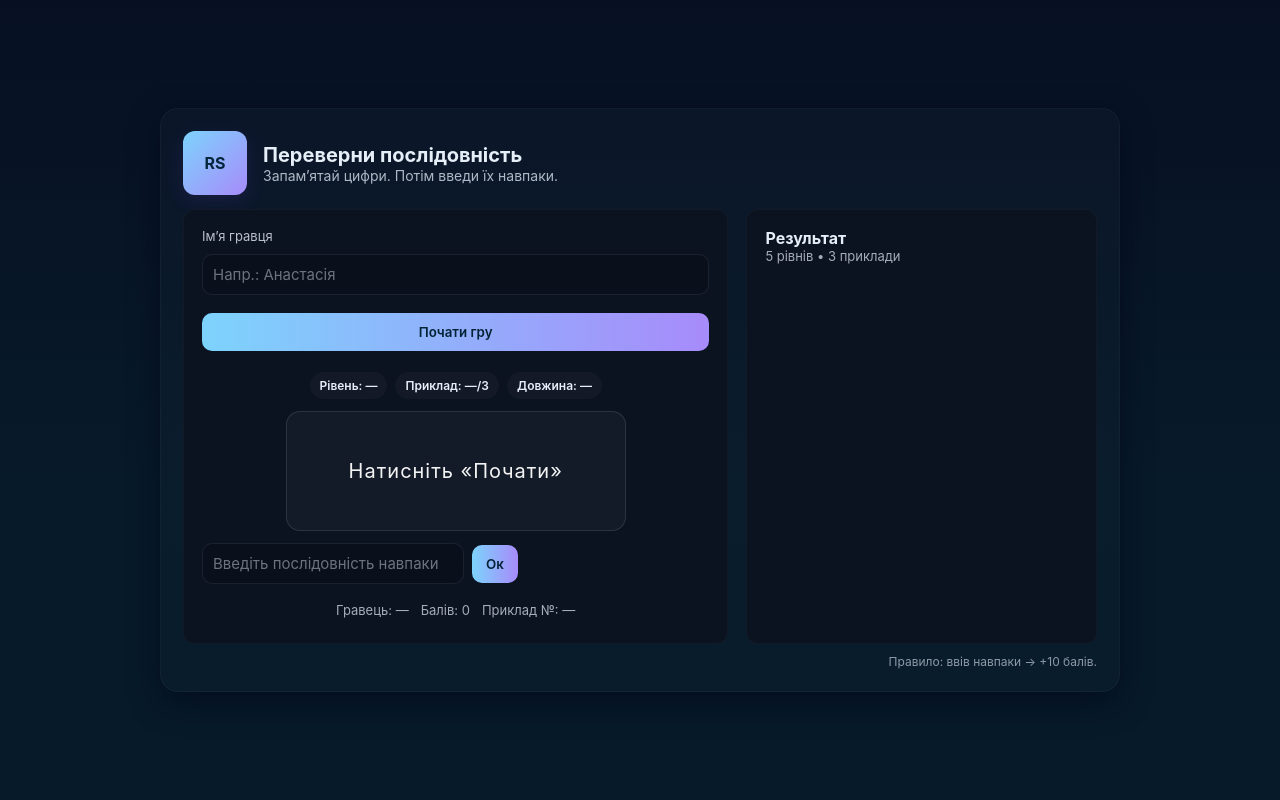
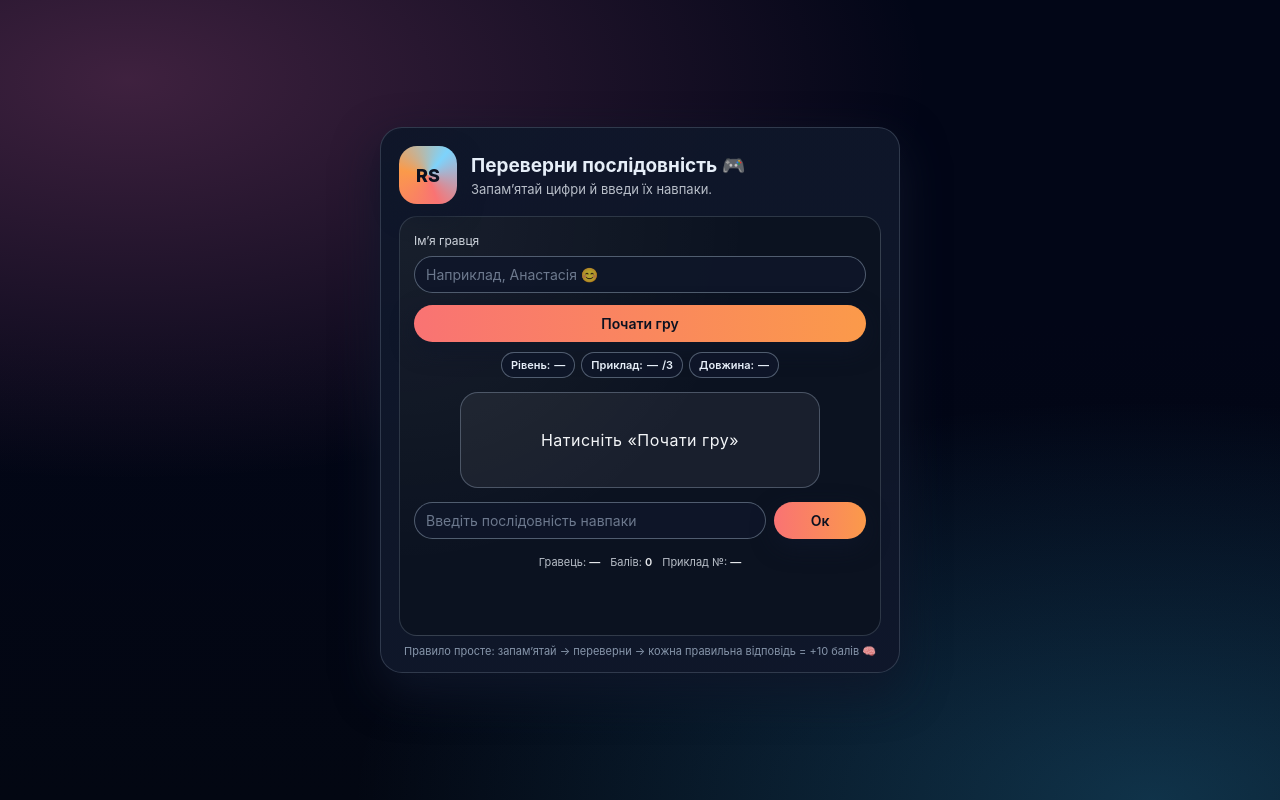
Before and after one commit to Anastasija1504/dee, a plain HTML site: page index.html in a window 1280 px wide. Drawn offline with Linux system fonts and the light colour scheme.

Commit message:
Update index.html

```diff
--- a/index.html
+++ b/index.html
@@ -9,208 +9,313 @@
     :root{
       --bg:#0f1724;
       --card:#0b1220;
-      --accent:#7dd3fc;
-      --accent2:#a78bfa;
-      --glass: rgba(255,255,255,0.04)
+      --accent:#f97373;
+      --accent2:#fb9a4a;
+      --accent3:#7dd3fc;
+      --glass: rgba(255,255,255,0.06);
     }
+
     *{
       box-sizing:border-box;
-      font-family:Inter,ui-sans-serif,system-ui,-apple-system,"Segoe UI",Roboto,'Helvetica Neue',Arial
+      font-family:Inter,ui-sans-serif,system-ui,-apple-system,"Segoe UI",Roboto,'Helvetica Neue',Arial;
     }
+
     body{
       margin:0;
       min-height:100vh;
       background:
-        linear-gradient(180deg,#071023 0%, #071a2a 60%),
-        radial-gradient(600px 300px at 10% 20%, rgba(122,85,255,0.07), transparent);
+        radial-gradient(800px 400px at 10% 10%, rgba(244,114,182,0.25), transparent),
+        radial-gradient(800px 400px at 90% 100%, rgba(56,189,248,0.24), transparent),
+        linear-gradient(180deg,#020617 0%, #020617 40%, #030712 100%);
       color:#e6eef8;
       display:flex;
       align-items:center;
       justify-content:center;
-      padding:28px
+      padding:18px;
     }
+
     .app{
-      width:960px;
-      max-width:96%;
-      background:linear-gradient(180deg, rgba(255,255,255,0.02), rgba(255,255,255,0.01));
-      border-radius:18px;
-      padding:22px;
-      box-shadow:0 10px 30px rgba(2,6,23,0.6);
-      border:1px solid rgba(255,255,255,0.03)
+      width:100%;
+      max-width:520px;
+      background:linear-gradient(180deg, rgba(15,23,42,0.95), rgba(15,23,42,0.98));
+      border-radius:22px;
+      padding:18px 18px 14px;
+      box-shadow:0 18px 45px rgba(15,23,42,0.9);
+      border:1px solid rgba(148,163,184,0.25);
     }
+
     header{
       display:flex;
       align-items:center;
-      gap:16px;
-      margin-bottom:14px
+      gap:14px;
+      margin-bottom:12px;
     }
+
     .logo{
-      width:64px;
-      height:64px;
-      border-radius:12px;
-      background:linear-gradient(135deg,var(--accent),var(--accent2));
+      width:58px;
+      height:58px;
+      border-radius:18px;
+      background:conic-gradient(from 160deg, var(--accent), var(--accent2), var(--accent3), var(--accent));
       display:flex;
       align-items:center;
       justify-content:center;
-      font-weight:700;
-      color:#04263b;
-      box-shadow:0 6px 20px rgba(120,63,255,0.12)
+      font-weight:800;
+      color:#0b1120;
+      box-shadow:0 10px 25px rgba(15,23,42,0.9);
+      font-size:18px;
     }
-    h1{font-size:20px;margin:0}
-    p.lead{margin:0;color:rgba(230,238,248,0.75);font-size:14px}
 
-    .grid{
-      display:grid;
-      grid-template-columns:1.4fr 0.9fr;
-      gap:18px
+    h1{
+      font-size:19px;
+      margin:0 0 4px;
+      display:flex;
+      align-items:center;
+      gap:6px;
+    }
+
+    p.lead{
+      margin:0;
+      color:rgba(226,232,240,0.8);
+      font-size:13px;
     }
 
     .card{
-      background:var(--card);
-      padding:18px;
-      border-radius:12px;
-      border:1px solid rgba(255,255,255,0.03)
+      background:radial-gradient(circle at top left, rgba(248,250,252,0.06), transparent 55%),
+                 var(--card);
+      padding:16px 14px 14px;
+      border-radius:18px;
+      border:1px solid rgba(148,163,184,0.25);
     }
 
     .controls{
       display:flex;
       flex-direction:column;
-      gap:10px
+      gap:8px;
+      margin-bottom:10px;
     }
-    /* Анімація: блок з ім’ям сірішає і зникає */
+
+    /* Блок імені сірішає і зникає */
     .controls-fade{
       filter: grayscale(1);
       opacity: 0;
       transition: filter 0.6s ease, opacity 0.6s ease;
     }
 
-    label{font-size:13px;color:rgba(230,238,248,0.8)}
+    label{
+      font-size:12px;
+      color:rgba(226,232,240,0.9);
+    }
+
     input[type=text]{
-      padding:10px;
-      border-radius:10px;
-      border:1px solid rgba(255,255,255,0.08);
-      background:rgba(0,0,0,0.15);
+      padding:9px 11px;
+      border-radius:999px;
+      border:1px solid rgba(148,163,184,0.5);
+      background:rgba(15,23,42,0.9);
       color:inherit;
-      font-size:15px;
+      font-size:14px;
       outline:none;
+      width:100%;
     }
-    input[type=text]::placeholder{color:rgba(230,238,248,0.45)}
+
+    input[type=text]::placeholder{
+      color:rgba(148,163,184,0.7);
+    }
+
     input[type=text]:focus{
-      border-color:var(--accent);
-      box-shadow:0 0 0 1px rgba(125,211,252,0.4);
+      border-color:var(--accent3);
+      box-shadow:0 0 0 1px rgba(125,211,252,0.5);
     }
 
     .btn{
       appearance:none;
       border:0;
-      padding:11px 14px;
-      border-radius:10px;
+      padding:10px 14px;
+      border-radius:999px;
       font-weight:600;
       cursor:pointer;
       transition:transform 0.12s ease, box-shadow 0.12s ease, opacity 0.12s ease;
+      font-size:14px;
     }
+
     .btn-primary{
       background:linear-gradient(90deg,var(--accent),var(--accent2));
-      color:#022235;
+      color:#0b1120;
+      box-shadow:0 8px 22px rgba(15,23,42,0.75);
     }
+
     .btn-primary:hover{
       transform:translateY(-1px);
-      box-shadow:0 8px 22px rgba(15,23,42,0.8);
+      box-shadow:0 12px 28px rgba(15,23,42,0.95);
     }
+
     .btn-primary:active{
       transform:translateY(0);
+      opacity:0.9;
       box-shadow:none;
-      opacity:0.9;
     }
 
     .stage{
-      height:260px;
+      display:flex;
+      flex-direction:column;
+      align-items:center;
+      gap:10px;
+      margin-top:6px;
+    }
+
+    .info-row{
+      display:flex;
+      gap:6px;
+      align-items:center;
+      flex-wrap:wrap;
+      justify-content:center;
+    }
+
+    .pill{
+      padding:5px 9px;
+      border-radius:999px;
+      background:rgba(15,23,42,0.9);
+      border:1px solid rgba(148,163,184,0.5);
+      font-weight:600;
+      font-size:11px;
       display:flex;
       align-items:center;
-      justify-content:center;
-      flex-direction:column;
-      gap:12px;
-      margin-top:14px;
+      gap:4px;
     }
 
     .sequence-box{
-      width:340px;
-      height:120px;
-      border-radius:14px;
+      width:100%;
+      max-width:360px;
+      min-height:96px;
+      border-radius:18px;
       background:var(--glass);
       display:flex;
       align-items:center;
       justify-content:center;
-      font-size:62px;
+      font-size:clamp(2.2rem, 9vw, 3.2rem);
       letter-spacing:8px;
-      color:rgba(255,255,255,0.95);
+      color:rgba(248,250,252,0.98);
       text-align:center;
-      border:1px solid rgba(148,163,184,0.18);
+      border:1px solid rgba(148,163,184,0.4);
+      padding:8px 10px;
+      margin-top:4px;
     }
 
     .sequence-box.small-text{
-      font-size:20px !important;
-      letter-spacing:1px !important;
-      line-height:1.2;
-      padding:10px;
+      font-size:16px !important;
+      letter-spacing:0.5px !important;
+      line-height:1.3;
     }
 
     .digit{
-      width:84px;
-      height:84px;
-      border-radius:12px;
+      width:76px;
+      height:76px;
+      border-radius:18px;
       display:flex;
       align-items:center;
       justify-content:center;
-      font-size:36px;
+      font-size:34px;
+      background:radial-gradient(circle at 20% 0%, rgba(248,250,252,0.18), transparent 60%);
     }
 
     .glow{
       animation:glow 700ms ease-in-out;
-      box-shadow:0 12px 40px rgba(125,211,252,0.18),
-                 inset 0 -8px 20px rgba(167,139,250,0.06);
+      box-shadow:0 14px 40px rgba(56,189,248,0.25),
+                 inset 0 -8px 18px rgba(248,250,252,0.04);
     }
+
     @keyframes glow{
       0%{transform:scale(0.9);opacity:0.2}
       50%{transform:scale(1.05);opacity:1}
       100%{transform:scale(1);opacity:1}
     }
 
-    .info-row{
+    .answer-row{
+      width:100%;
       display:flex;
       gap:8px;
       align-items:center;
+      margin-top:4px;
       flex-wrap:wrap;
     }
-    .pill{
-      padding:6px 10px;
-      border-radius:999px;
-      background:rgba(255,255,255,0.03);
-      font-weight:600;
-      font-size:12px;
+
+    .answer-row input{
+      flex:1 1 160px;
+    }
+
+    .answer-row button{
+      flex:0 0 92px;
     }
 
     .footer-stats{
       display:flex;
-      gap:12px;
+      gap:10px;
       margin-top:6px;
       align-items:center;
+      justify-content:center;
+      flex-wrap:wrap;
+      font-size:11px;
+      color:rgba(226,232,240,0.8);
+    }
+
+    .footer-stats span.value{
+      font-weight:600;
+      color:#e5e7eb;
+    }
+
+    .result{
+      font-size:14px;
+      font-weight:600;
+      margin-top:10px;
+      min-height:32px;
+      text-align:center;
+      color:rgba(248,250,252,0.95);
+    }
+
+    footer.note{
+      margin-top:8px;
+      font-size:11px;
+      color:rgba(148,163,184,0.9);
+      text-align:center;
+    }
+
+    @media (max-width:480px){
+      .app{
+        padding:14px 12px 10px;
+        border-radius:18px;
+      }
+      header{
+        gap:10px;
+      }
+      .logo{
+        width:50px;
+        height:50px;
+        font-size:16px;
+        border-radius:16px;
+      }
+      h1{
+        font-size:17px;
+      }
+      p.lead{
         font-size:12px;
       }
-    .small{font-size:13px;color:rgba(230,238,248,0.7)}
-
-    .result{font-size:16px;font-weight:700;min-height:40px}
-
-    footer.note{
-      margin-top:10px;
-      font-size:12px;
-      color:rgba(230,238,248,0.6);
-      text-align:right;
+      .card{
+        padding:12px 10px 10px;
       }
-
-    @media (max-width:880px){
-      .grid{grid-template-columns:1fr}
-      .stage{height:auto}
+      .sequence-box{
+        border-radius:16px;
+        min-height:86px;
+      }
+      .digit{
+        width:70px;
+        height:70px;
+        border-radius:16px;
+      }
+      .answer-row{
+        flex-direction:column;
+      }
+      .answer-row button{
+        width:100%;
+      }
     }
   </style>
 </head>
@@ -220,18 +325,17 @@
     <header>
       <div class="logo">RS</div>
       <div>
-        <h1>Переверни послідовність</h1>
-        <p class="lead">Запам’ятай цифри. Потім введи їх навпаки.</p>
+        <h1>Переверни послідовність 🎮</h1>
+        <p class="lead">Запам’ятай цифри й введи їх навпаки.</p>
       </div>
     </header>
 
-    <div class="grid">
     <main class="card">
       <!-- Блок імені: сіріє й зникає після старту -->
       <div class="controls" id="controls">
         <label>Ім’я гравця</label>
-          <input id="playerName" type="text" placeholder="Напр.: Анастасія" />
-          <button id="startBtn" class="btn btn-primary" style="margin-top:8px">Почати гру</button>
+        <input id="playerName" type="text" placeholder="Наприклад, Анастасія 😊" />
+        <button id="startBtn" class="btn btn-primary" style="margin-top:4px">Почати гру</button>
       </div>
 
       <div class="stage">
@@ -241,32 +345,24 @@
           <div class="pill">Довжина: <span id="len">—</span></div>
         </div>
 
-          <div class="sequence-box small-text" id="display">Натисніть «Почати»</div>
+        <div class="sequence-box small-text" id="display">Натисніть «Почати гру»</div>
 
-          <div style="width:100%;display:flex;gap:8px;align-items:center">
+        <div class="answer-row">
           <input id="answer" type="text" placeholder="Введіть послідовність навпаки" />
           <button id="submitBtn" class="btn btn-primary">Ок</button>
         </div>
 
         <div class="footer-stats">
-            <div class="small">Гравець: <span id="player">—</span></div>
-            <div class="small">Балів: <span id="score">0</span></div>
-            <div class="small">Приклад №: <span id="exampleIndex">—</span></div>
+          <div>Гравець: <span class="value" id="player">—</span></div>
+          <div>Балів: <span class="value" id="score">0</span></div>
+          <div>Приклад №: <span class="value" id="exampleIndex">—</span></div>
         </div>
+
+        <div class="result" id="finalResult"></div>
       </div>
     </main>
 
-      <aside class="card">
-        <strong>Результат</strong>
-        <div class="small">5 рівнів • 3 приклади</div>
-
-        <div style="margin-top:16px">
-          <div class="result" id="finalResult"></div>
-        </div>
-      </aside>
-    </div>
-
-    <footer class="note">Правило: ввів навпаки → +10 балів.</footer>
+    <footer class="note">Правило просте: запам’ятай → переверни → кожна правильна відповідь = +10 балів 🧠</footer>
   </div>
 
 <!-- ===================== SCRIPT ===================== -->
@@ -451,12 +547,12 @@ function submitAnswer(){
 function showFeedback(correct, expect){
   if(correct){
     display.innerHTML = `<div style="text-align:center">
-      <div style="font-size:32px;color:#9ef3d1;font-weight:700">+10 балів</div>
-      <div class="small">Вірна відповідь: ${expect}</div>
+      <div style="font-size:24px;color:#bbf7d0;font-weight:700">+10 балів ✅</div>
+      <div class="small">Вірна послідовність: ${expect}</div>
     </div>`;
   } else {
     display.innerHTML = `<div style="text-align:center">
-      <div style="font-size:32px;color:#ff7272;font-weight:700">Помилка</div>
+      <div style="font-size:24px;color:#fecaca;font-weight:700">Помилка 😅</div>
       <div class="small">Мало бути: ${expect}</div>
     </div>`;
   }
@@ -468,13 +564,13 @@ function finishGame(){
 
   display.classList.add("small-text");
   display.innerHTML = `<div style="text-align:center">
-    <div style="font-size:26px;font-weight:800">Гру завершено</div>
+    <div style="font-size:22px;font-weight:800">Гру завершено 🎉</div>
     <div class="small">Балів: ${state.score}</div>
-    <div class="small">ПК: <b>${pk}</b> — ${levelName}</div>
+    <div class="small">Коефіцієнт обсягу пам'яті (ПК): <b>${pk}</b> — ${levelName}</div>
   </div>`;
 
   finalResultEl.textContent =
-    `${state.player}, ПК: ${pk} — ${levelName}`;
+    `${state.player}, ваш ПК: ${pk} — ${levelName}`;
 
   // У Telegram — тільки підсумок
   sendToTelegram(
```
Lines whose indentation alone changed are shown as unchanged.
